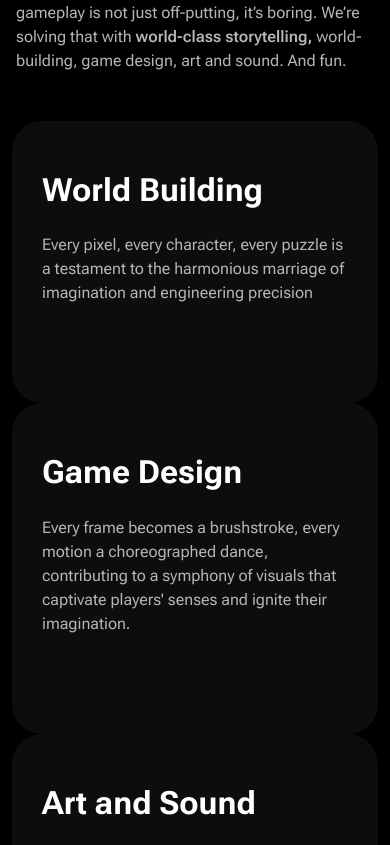
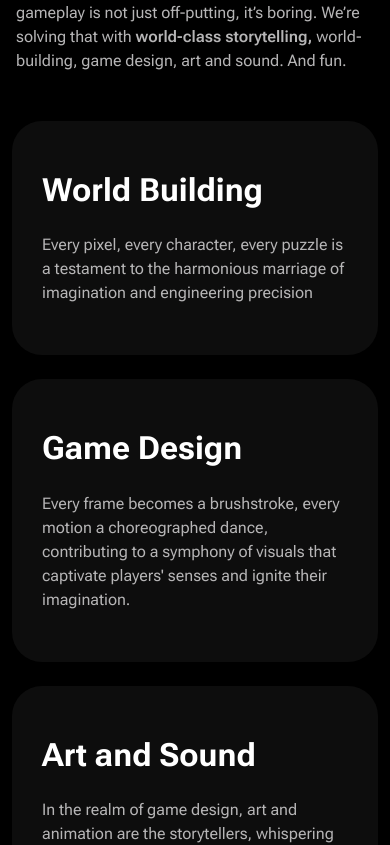
Before and after one commit to Deepak-Maan/labs, a React (Create React App) app: page / in a window 390 px wide. Shown: the part 1027-1872 px from the top of the page. Built offline with nearby package versions, Linux system fonts and the light colour scheme.

Commit message:
modified FirstGame section and nav

```diff
--- a/src/components/FirstGame.jsx
+++ b/src/components/FirstGame.jsx
@@ -16,8 +16,8 @@ const FirstGame = () => {
         },
     ]
     const gamecard = gamedata.map((carddata, i) => (
-        <div key={i} className='col-lg-4 '>
-            <div className='doers-crd position-relative overflow-hidden  z-1 mb-5 mb-sm-0 '>
+        <div key={i} className='col-lg-4 mb-4 mb-lg-0'>
+            <div className='doers-crd position-relative overflow-hidden  z-1'>
                 <h4 className=" m-0 text-white fs-xl pb-4  fw-bold  ">{carddata.heading}</h4>
                 <p className='text-gray fs-sm fw-normal m-0 max-w-310 '>{carddata.para}</p>
             </div>
--- a/src/components/Nav.jsx
+++ b/src/components/Nav.jsx
@@ -27,7 +27,7 @@ const Nav = () => {
                             <li><a href="#roadmap" onClick={show} className=' text-lightwhite fw-normal fs-sm pagelinks  position-relative '>Roadmap</a></li>
                             <li className=' ps-3 cursor-pointer d-block d-sm-none  d-lg-block'><Commonbtn text='Contact Us' custm='px-32 py-12' /></li>
                         </ul>
-                        <button className=' ps-3 cursor-pointer d-none d-sm-block d-lg-none bg-transparent border-0 '><Commonbtn text='Contact Us' /></button>
+                        <button className=' ps-3 cursor-pointer d-none d-sm-block d-lg-none bg-transparent border-0 '><Commonbtn text='Contact Us' custm='px-32 py-12' /></button>
                     </div>
                     <span onClick={show} className=' d-block d-lg-none position-relative z-11'>{first === false ? <Navline /> : <Navcross />}</span>
                 </div>
```
